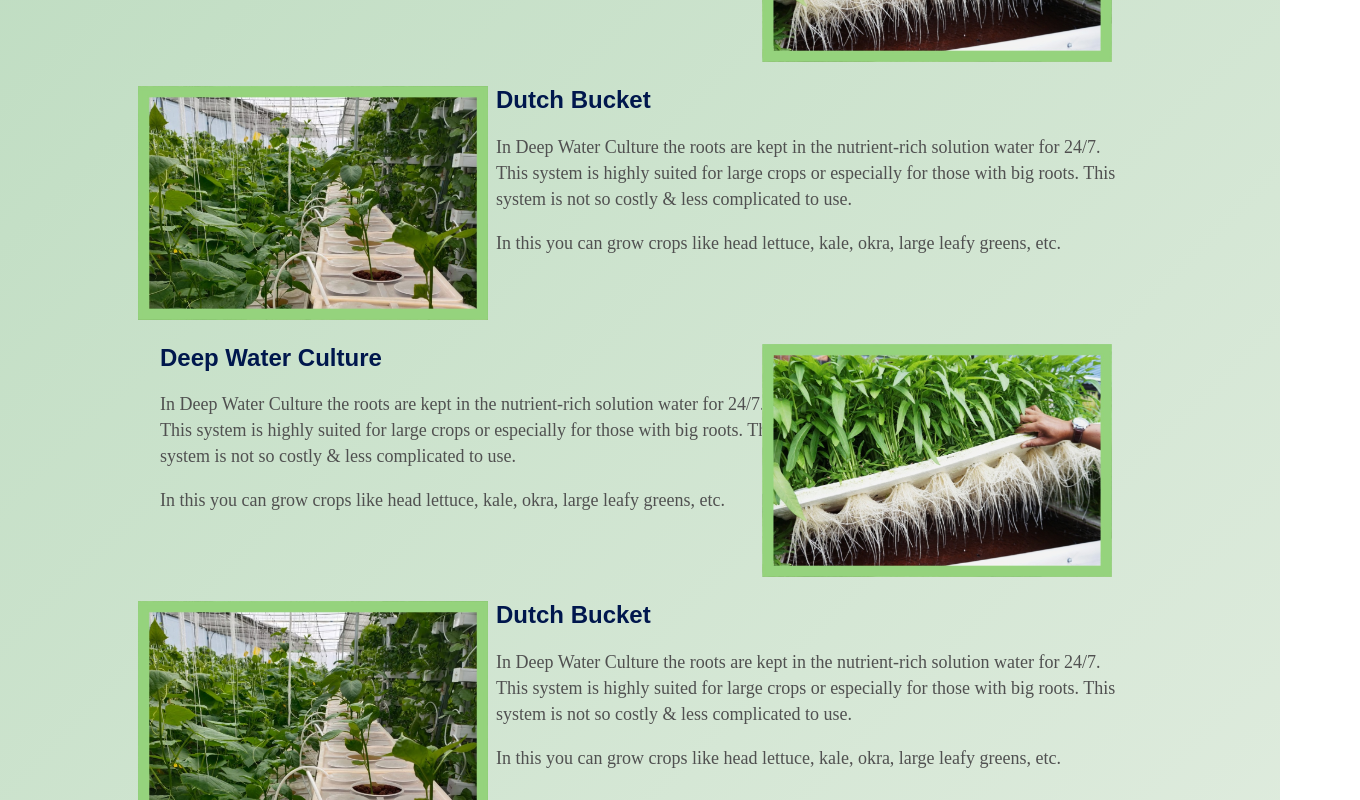
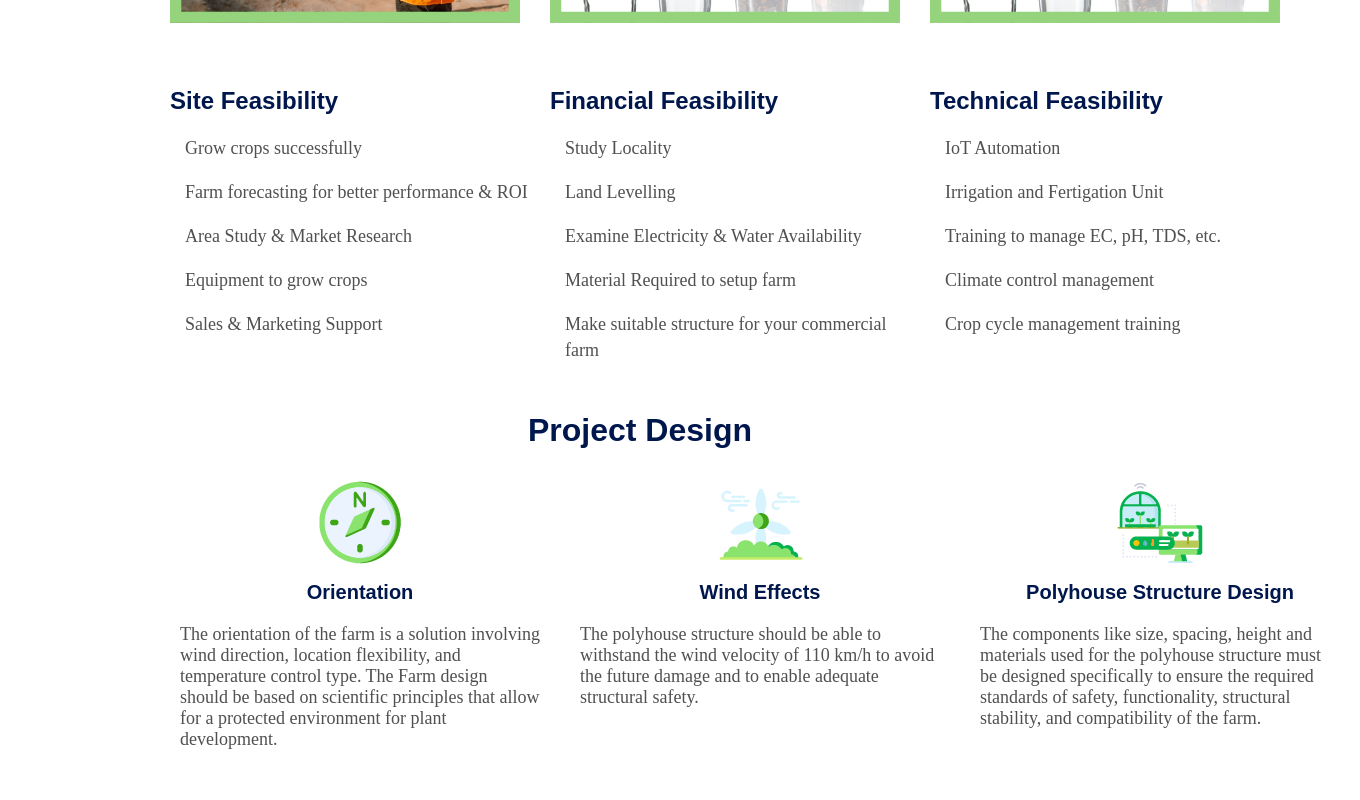
Before and after one commit to Sk-Bhardwaj24/Caliper_Business, a React (Create React App) app: page / in a window 1280 px wide. Shown: the part 1300-2100 px from the top of the page, 1360 px wide, since content can reach past the window. Built offline with nearby package versions, Linux system fonts and the light colour scheme.

Commit message:
designing our product page

```diff
--- a/src/App.js
+++ b/src/App.js
@@ -8,8 +8,8 @@
     <div className="App">
       <Nabvar />
       {/* <Home /> */}
-      <Project />
-      {/* <Service /> */}
+      {/* <Project /> */}
+      <Service />
     </div>
   );
 }
--- a/src/Style/project.module.css
+++ b/src/Style/project.module.css
@@ -2,6 +2,9 @@
   width: 75vw;
   margin: auto;
   text-align: center;
+}
+.pro {
+  background-color: white;
 }
 
 .pr1d {
--- a/src/components/Project.jsx
+++ b/src/components/Project.jsx
@@ -12,6 +12,7 @@
 
 const Project = () => {
   return (
+    <div className={styles.pro}>
       <div className={styles.pr1}>
         <h1 className={service.sec1}>Our Projects</h1>
         <h2 className={service.sec1} style={{ textAlign: "left" }}>
@@ -21,8 +22,9 @@
           {" "}
           caliper Business has shown extraordinary results in setting up poly
           house structures for hydroponics-based farms. Based on particular
-        requirements and criteria, two distinct types of temperature controlled
-        polyhouse structures are being developed for hydroponics farming.
+          requirements and criteria, two distinct types of temperature
+          controlled polyhouse structures are being developed for hydroponics
+          farming.
         </p>
         <div className={styles.pr1d}>
           <div>
@@ -33,10 +35,10 @@
               Fan & Pad temperature controlled Polyhouse structure{" "}
             </h2>
             <p className={service.ssp}>
-            Fan & Pad polyhouse is used to control the temperature and humidity
-            of the farm as plants require an optimum conditions for maximum
-            yield and quality.The internal temperature of the farm can be
-            controlled with these fans and pads.
+              Fan & Pad polyhouse is used to control the temperature and
+              humidity of the farm as plants require an optimum conditions for
+              maximum yield and quality.The internal temperature of the farm can
+              be controlled with these fans and pads.
             </p>
             <p className={service.ssp}>
               We install sensors on your farm to monitor and control the farm
@@ -61,8 +63,8 @@
               Roofs with specialised features are designed to shed rain and
               Increases crop production by providing suitable controlled
               environment and other parameters such as temperature, humidity,
-            ventilation, irrigation, Fertigation, and integrated pest management
-            are monitored and controlled throughout the season.
+              ventilation, irrigation, Fertigation, and integrated pest
+              management are monitored and controlled throughout the season.
             </p>
           </div>
           <div>
@@ -85,9 +87,9 @@
             </p>
             <p className={service.ssp}>
               We at Caliper Business use UPVC pipes that cause no harm to the
-            crops and allow them to grow healthily. It is highly suited to grow
-            exotic and Indian leafy green crops such as lettuce, broccoli,
-            spinach, bok choy, basil, etc.
+              crops and allow them to grow healthily. It is highly suited to
+              grow exotic and Indian leafy green crops such as lettuce,
+              broccoli, spinach, bok choy, basil, etc.
             </p>
           </div>
         </div>{" "}
@@ -100,8 +102,8 @@
             <p className={service.ssp}>
               In Deep Water Culture the roots are kept in the nutrient-rich
               solution water for 24/7. This system is highly suited for large
-            crops or especially for those with big roots. This system is not so
-            costly & less complicated to use.
+              crops or especially for those with big roots. This system is not
+              so costly & less complicated to use.
             </p>
             <p className={service.ssp}>
               In this you can grow crops like head lettuce, kale, okra, large
@@ -121,14 +123,12 @@
               Dutch Bucket
             </h2>
             <p className={service.ssp}>
-            In Deep Water Culture the roots are kept in the nutrient-rich
-            solution water for 24/7. This system is highly suited for large
-            crops or especially for those with big roots. This system is not so
-            costly & less complicated to use.
+              Dutch bucket or say Bato bucket system are extremely popular and
+              can be easily installed for any indoor or outdoor hydroponics
+              farm.
             </p>
             <p className={service.ssp}>
-            In this you can grow crops like head lettuce, kale, okra, large
-            leafy greens, etc.
+              This method helps to grow all vine crops and bushy crops.
             </p>
           </div>
         </div>{" "}
@@ -136,46 +136,46 @@
         <div className={styles.pr2d}>
           <div>
             <h2 className={service.sec1} style={{ textAlign: "left" }}>
-            Deep Water Culture
+              Irrigation and Fertigation system
             </h2>
             <p className={service.ssp}>
-            In Deep Water Culture the roots are kept in the nutrient-rich
-            solution water for 24/7. This system is highly suited for large
-            crops or especially for those with big roots. This system is not so
-            costly & less complicated to use.
+              Fertigation is the method to supply nutrients to the plants with
+              the help of autodoser.
             </p>
             <p className={service.ssp}>
-            In this you can grow crops like head lettuce, kale, okra, large
-            leafy greens, etc.
+              The nutrients rich water is directly delivered to the roots of the
+              plants as per the specific plant’s requirement to get the superior
+              quality crop yield in half time.
             </p>
           </div>
           <div>
-          <img src={sec19} alt="farming" />
+            <img src={sec21} alt="farming" />
           </div>
         </div>{" "}
         {/* ****************** */}
         <div className={styles.pr1d}>
           <div>
-          <img src={sec20} alt="farming" />
+            <img src={sec22} alt="farming" />
           </div>
           <div>
             <h2 className={service.sec1} style={{ textAlign: "left" }}>
-            Dutch Bucket
+              IoT Automation
             </h2>
             <p className={service.ssp}>
-            In Deep Water Culture the roots are kept in the nutrient-rich
-            solution water for 24/7. This system is highly suited for large
-            crops or especially for those with big roots. This system is not so
-            costly & less complicated to use.
+              IoT Automation helps you to connect with your farm easily &
+              operate it from wherever you are. It helps you to save time and
+              avoid errors while growing crops.
             </p>
             <p className={service.ssp}>
-            In this you can grow crops like head lettuce, kale, okra, large
-            leafy greens, etc.
+              It is utilised to transmit the retrieved data from the sensors
+              places in the farm to the internet , and a mobile app is used to
+              convey the current status of the farm to the operator through the
+              internet to their mobile phones, allowing for simpler monitoring
+              and managing the optimum conditions of your farm.
             </p>
           </div>
         </div>{" "}
-      <p className={service.ssp}></p>
-      <h2 className={service.sec1} style={{ textAlign: "left" }}></h2>
+      </div>
     </div>
   );
 };
--- a/src/components/Service.jsx
+++ b/src/components/Service.jsx
@@ -4,6 +4,7 @@
 import ser8 from "../Image/ser8.jpeg";
 import ser9 from "../Image/ser8.jpeg";
 import Fotter from "./Fotter";
+import Project from "./Project";
 const Service = () => {
   return (
     <div className={styles.sec}>
@@ -192,7 +193,8 @@
           </div>
         </div>
       </div>{" "}
-      <p className={styles.ssp}></p>
+      {/* <p className={styles.ssp}></p> */}
+      <Project />
       <Fotter />
     </div>
   );
```
Lines whose indentation alone changed are shown as unchanged.
